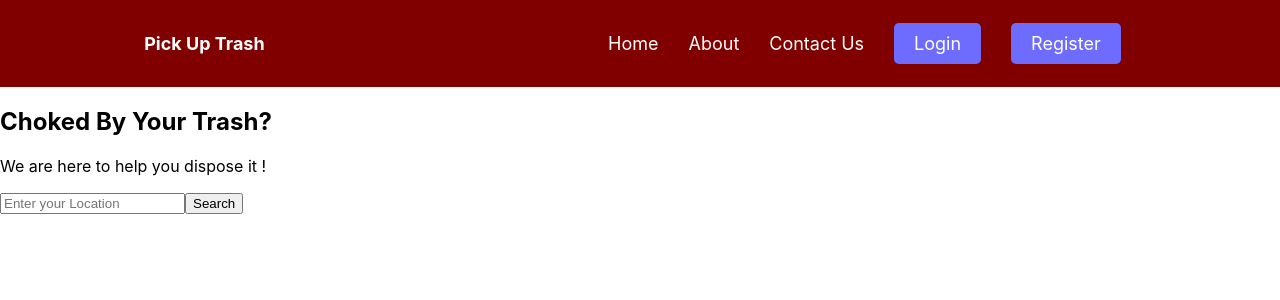
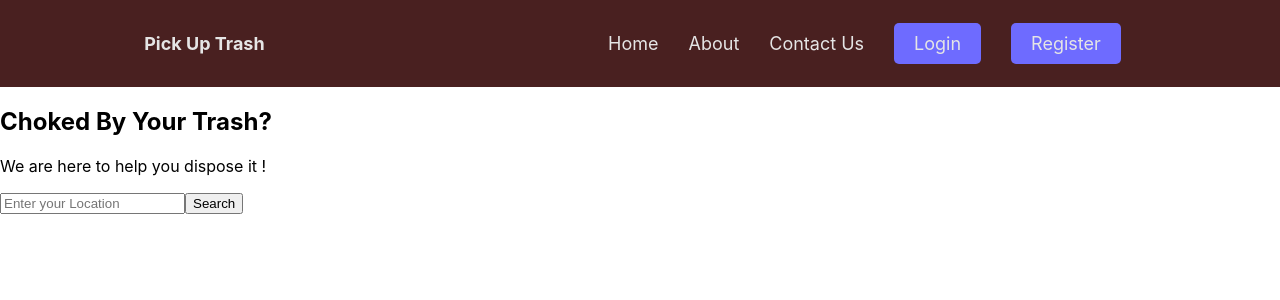
Before and after one commit to kiborgok/pick-up-trash, a React (Create React App) app: page / in a window 1280 px wide. Shown: the top 300 px of the page. Built offline with nearby package versions, Linux system fonts and the light colour scheme; the HTML template or start-up script is replaced by a standard one.

Commit message:
style: change background and text color

```diff
--- a/src/components/navbar/nav.css
+++ b/src/components/navbar/nav.css
@@ -1,33 +1,34 @@
-nav{
+nav {
     display: flex;
     align-items: center;
     justify-content: space-around;
-    background-color: maroon;
-    color: white;
+    background-color: #492020;
+    color: #e5e5e5;
     font-size: 18px;
 }
 
-.logo > p{
+.logo > p {
     font-weight: bold;
 }
 
-.links{
+.links {
     display: flex;
 }
 
-.links > li{
+.links > li {
     list-style: none;
     margin: 10px;
     padding: 5px;
 }
 
-.link{
+.link {
     text-decoration: none;
-    color: white;
+    color: #e5e5e5;
 }
 
-.login-btn, .register-btn{
-    background-color: #6E6BFF;
+.login-btn,
+.register-btn {
+    background-color: #6e6bff;
     padding: 10px 20px;
     border-radius: 5px;
 }
```
